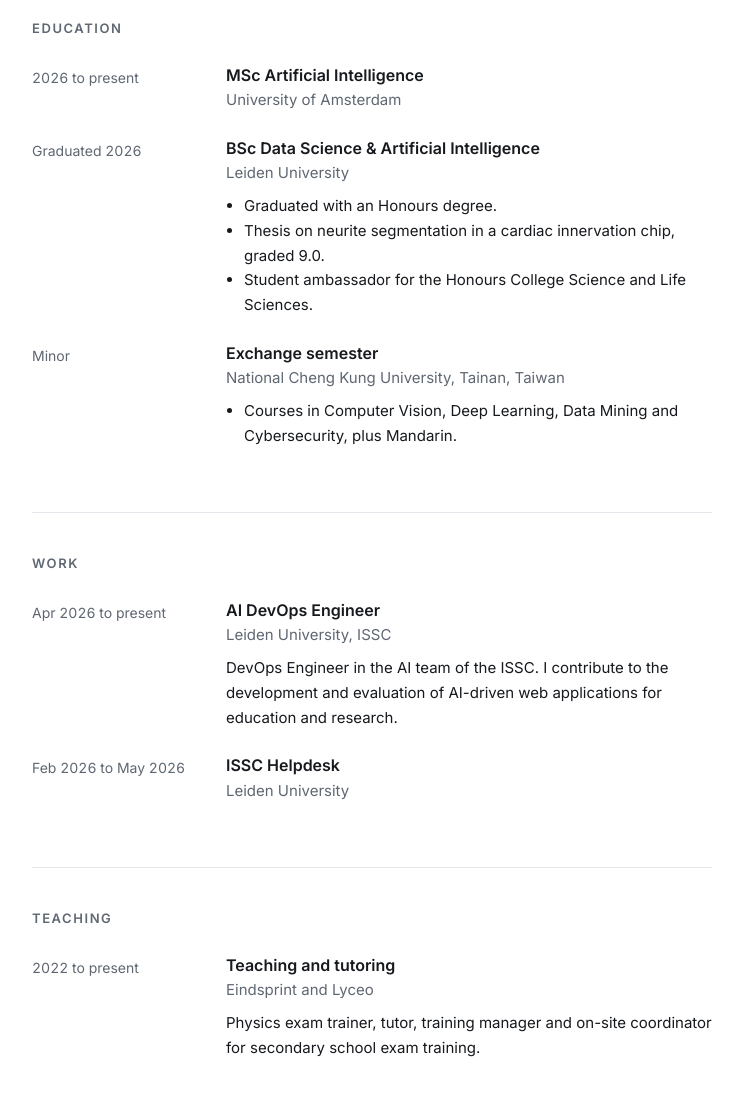
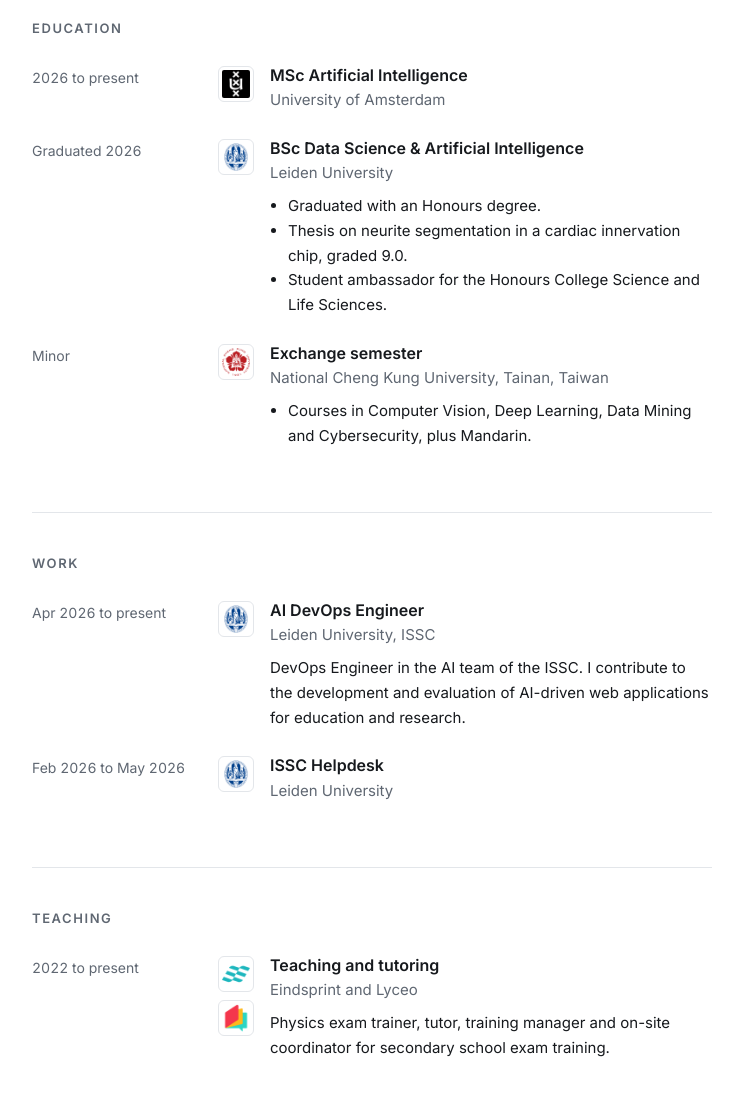
Before and after one commit to PepBaggen/PepBaggen.github.io, a plain HTML site: page index.html in a window 1280 px wide. Shown: the part 400-1495 px from the top of the page, without its empty margins (268-1007 px from the left). Drawn offline with Linux system fonts and the light colour scheme.

Commit message:
Add university and employer logos

```diff
--- a/index.html
+++ b/index.html
@@ -41,16 +41,18 @@
   <section id="education">
     <h2>Education</h2>
 
-    <article class="entry">
+    <article class="entry has-logo">
       <span class="when">2026 to present</span>
+      <span class="logos"><img src="logos/uva.png" alt="University of Amsterdam logo" width="36" height="36"></span>
       <div>
         <h3>MSc Artificial Intelligence</h3>
         <p class="where">University of Amsterdam</p>
       </div>
     </article>
 
-    <article class="entry">
+    <article class="entry has-logo">
       <span class="when">Graduated 2026</span>
+      <span class="logos"><img src="logos/leiden.png" alt="Leiden University logo" width="36" height="36"></span>
       <div>
         <h3>BSc Data Science &amp; Artificial Intelligence</h3>
         <p class="where">Leiden University</p>
@@ -62,8 +64,9 @@
       </div>
     </article>
 
-    <article class="entry">
+    <article class="entry has-logo">
       <span class="when">Minor</span>
+      <span class="logos"><img src="logos/ncku.png" alt="National Cheng Kung University logo" width="36" height="36"></span>
       <div>
         <h3>Exchange semester</h3>
         <p class="where">National Cheng Kung University, Tainan, Taiwan</p>
@@ -77,8 +80,9 @@
   <section id="work">
     <h2>Work</h2>
 
-    <article class="entry">
+    <article class="entry has-logo">
       <span class="when">Apr 2026 to present</span>
+      <span class="logos"><img src="logos/leiden.png" alt="Leiden University logo" width="36" height="36"></span>
       <div>
         <h3>AI DevOps Engineer</h3>
         <p class="where">Leiden University, ISSC</p>
@@ -86,8 +90,9 @@
       </div>
     </article>
 
-    <article class="entry">
+    <article class="entry has-logo">
       <span class="when">Feb 2026 to May 2026</span>
+      <span class="logos"><img src="logos/leiden.png" alt="Leiden University logo" width="36" height="36"></span>
       <div>
         <h3>ISSC Helpdesk</h3>
         <p class="where">Leiden University</p>
@@ -98,8 +103,9 @@
   <section id="teaching">
     <h2>Teaching</h2>
 
-    <article class="entry">
+    <article class="entry has-logo">
       <span class="when">2022 to present</span>
+      <span class="logos"><img src="logos/eindsprint.png" alt="Eindsprint logo" width="36" height="36"><img src="logos/lyceo.png" alt="Lyceo logo" width="36" height="36"></span>
       <div>
         <h3>Teaching and tutoring</h3>
         <p class="where">Eindsprint and Lyceo</p>
--- a/style.css
+++ b/style.css
@@ -133,6 +133,26 @@ h2 {
   margin-bottom: 24px;
 }
 
+.entry.has-logo { grid-template-columns: 170px 36px 1fr; gap: 0 16px; }
+
+.logos {
+  display: flex;
+  flex-direction: column;
+  gap: 8px;
+  padding-top: 2px;
+}
+
+.logos img {
+  display: block;
+  width: 36px;
+  height: 36px;
+  padding: 3px;
+  background: #fff;
+  border: 1px solid var(--rule);
+  border-radius: 6px;
+  object-fit: contain;
+}
+
 .when {
   padding-top: 2px;
   color: var(--muted);
@@ -177,6 +197,8 @@ footer p { margin: 0; }
 
 @media (max-width: 560px) {
   .entry { grid-template-columns: 1fr; }
+  .entry.has-logo { grid-template-columns: 36px 1fr; gap: 0 12px; }
+  .entry.has-logo .when { grid-column: 1 / -1; }
   .when { padding: 0 0 2px; font-size: 13px; }
 }
 
```
Also changed, not shown: logos/eindsprint.png (added), logos/leiden.png (added), logos/lyceo.png (added), logos/ncku.png (added), logos/uva.png (added).
